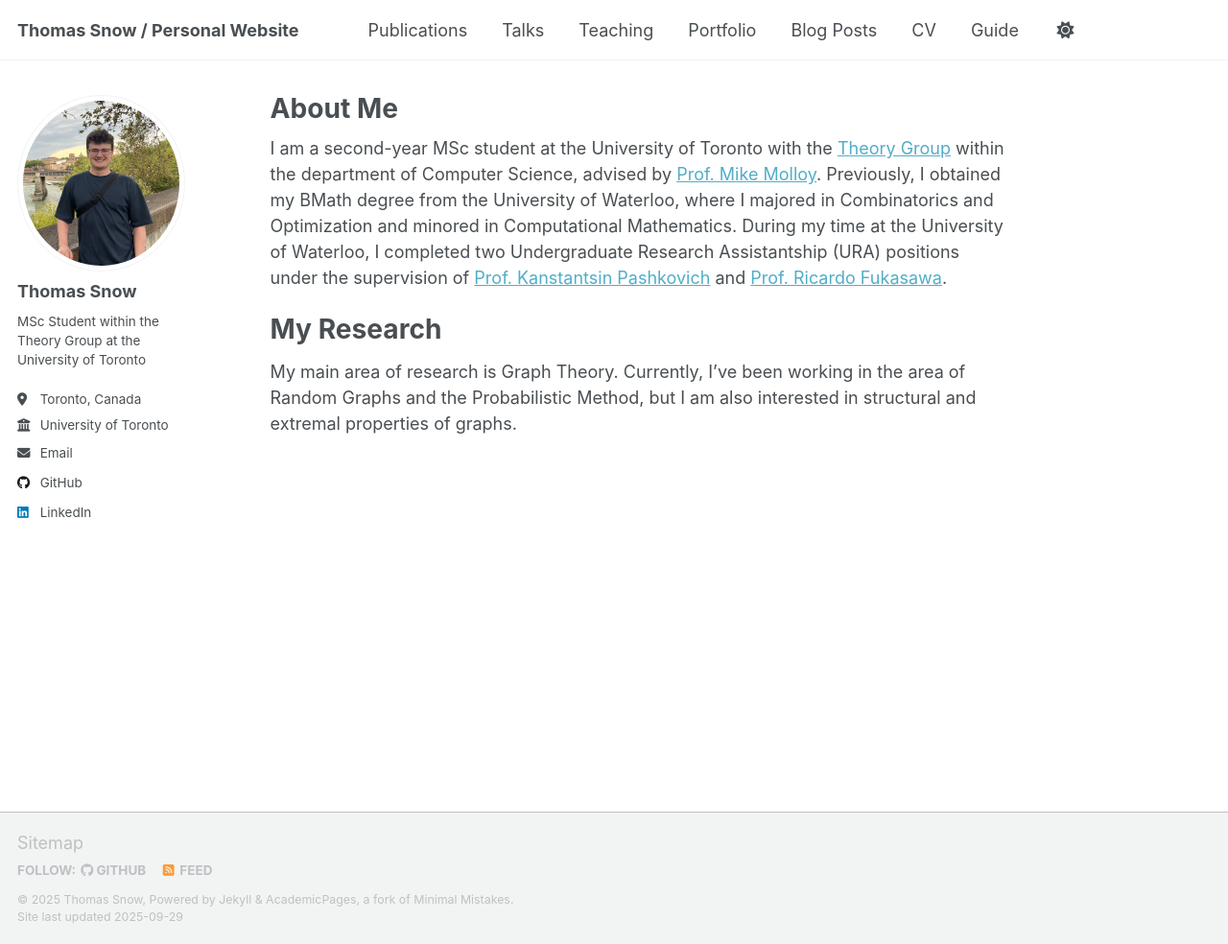
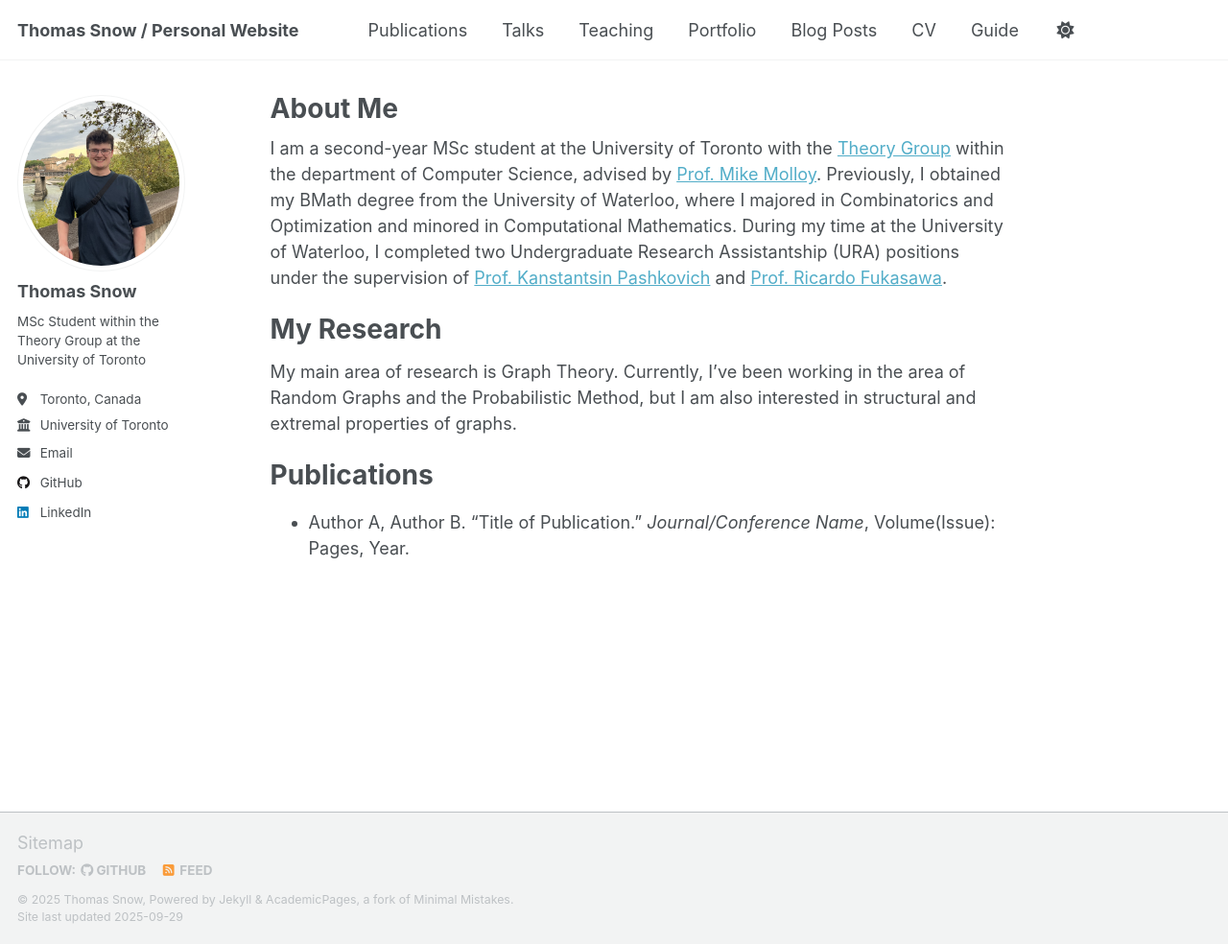
Before and after one commit to tsnowh/tsnowh.github.io, a Jekyll site: the page built from _pages/about.md, in a window 1280 px wide and 984 px high. Shown: the whole window at 96% size. Built offline with Jekyll 4.4.1, drawn with Linux system fonts in a browser that asks for light colours; a script that is not in the unit is left out.

Commit message:
Update about.md

```diff
--- a/_pages/about.md
+++ b/_pages/about.md
@@ -12,3 +12,7 @@ I am a second-year MSc student at the University of Toronto with the [Theory Gro
 My Research
 ======
 My main area of research is Graph Theory. Currently, I've been working in the area of Random Graphs and the Probabilistic Method, but I am also interested in structural and extremal properties of graphs.
+
+Publications
+======
+* Author A, Author B. "Title of Publication." *Journal/Conference Name*, Volume(Issue): Pages, Year.
```
